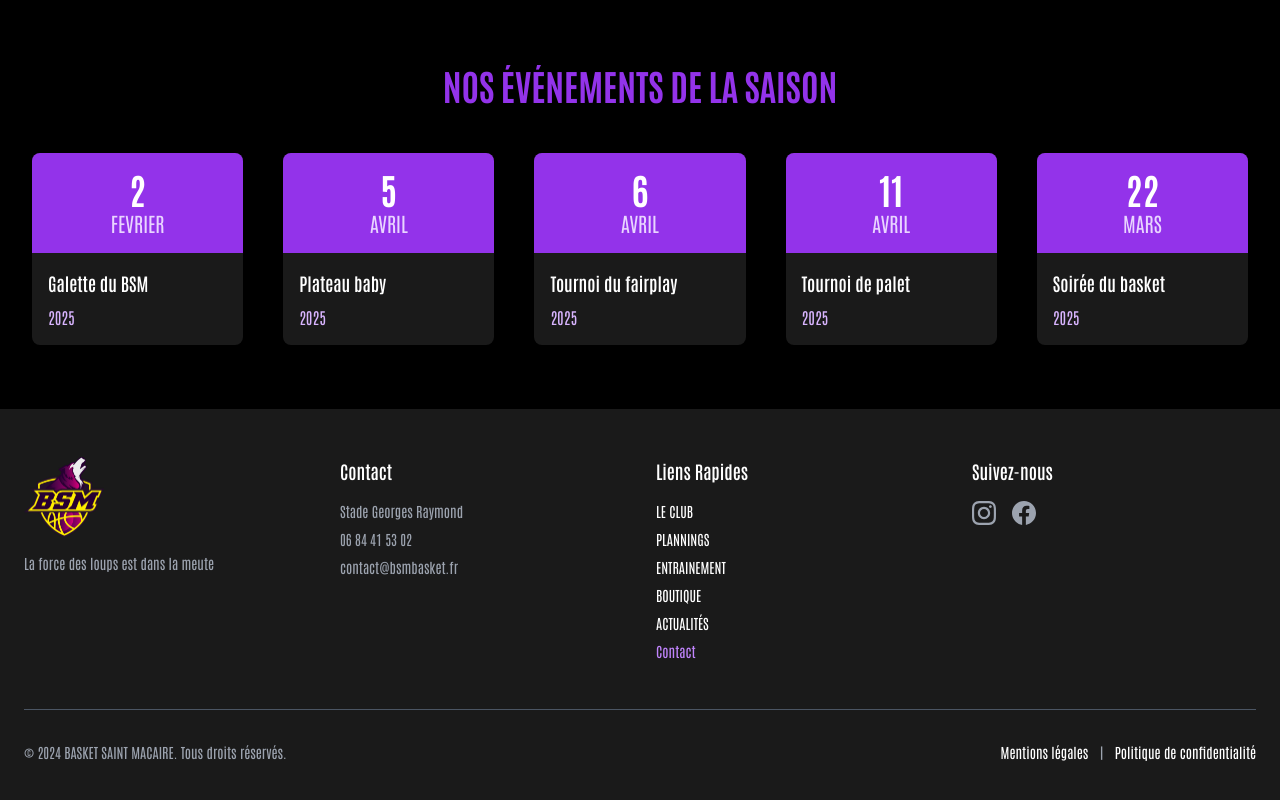
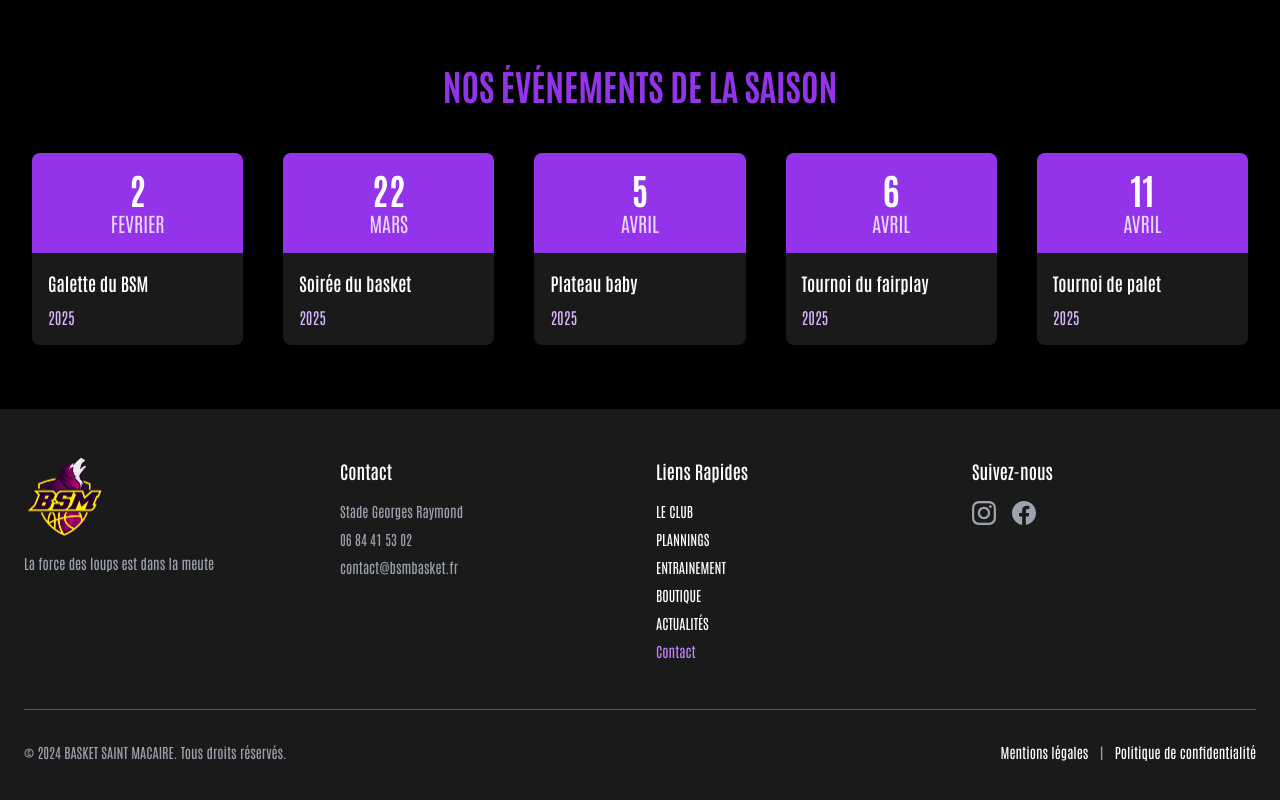
Before and after one commit to BasketSaintMacaire/bsm_website, a Vue app: page / in a window 1280 px wide. Shown: the part 1311-2111 px from the top of the page. Built offline with nearby package versions, Linux system fonts and the light colour scheme.

Commit message:
fix : season event sorting

```diff
--- a/src/views/HomeView.vue
+++ b/src/views/HomeView.vue
@@ -11,17 +11,36 @@ const scrollToTop = () => {
 
 const events = ref<SeasonEvent[]>(SeasonEventsDataJson as SeasonEvent[])
 
+const monthOrder = [
+  'JANVIER',
+  'FEVRIER',
+  'MARS',
+  'AVRIL',
+  'MAI',
+  'JUIN',
+  'JUILLET',
+  'AOUT',
+  'SEPTEMBRE',
+  'OCTOBRE',
+  'NOVEMBRE',
+  'DECEMBRE',
+]
+
 const sortedEvents = computed(() => {
   return [...events.value].sort((a, b) => {
+    console.log(a, b)
     // Convert the day, month, year to numbers
     const aYear = parseInt(a.year, 10)
-    const aMonth = parseInt(a.month, 10)
+    const aMonth = monthOrder.indexOf(a.month.toUpperCase())
     const aDay = parseInt(a.day, 10)
 
+    console.log(aYear, aMonth, aDay)
+
     const bYear = parseInt(b.year, 10)
-    const bMonth = parseInt(b.month, 10)
+    const bMonth = monthOrder.indexOf(b.month.toUpperCase())
     const bDay = parseInt(b.day, 10)
 
+    console.log(bYear, bMonth, bDay)
     // Option 1: Compare by difference (year, then month, then day)
     if (aYear !== bYear) {
       return aYear - bYear
```
